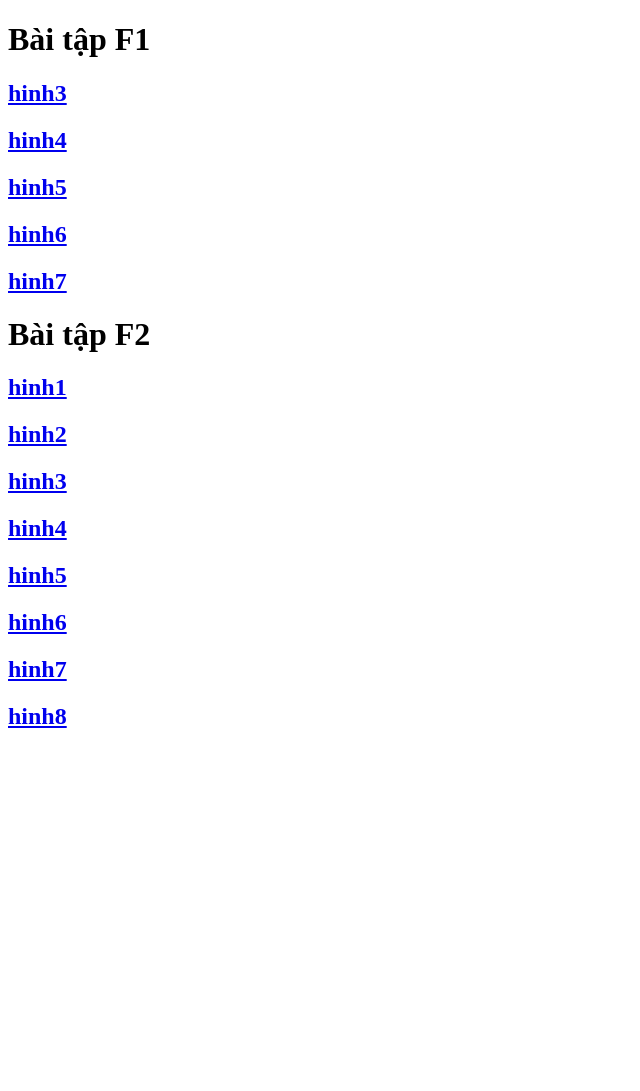
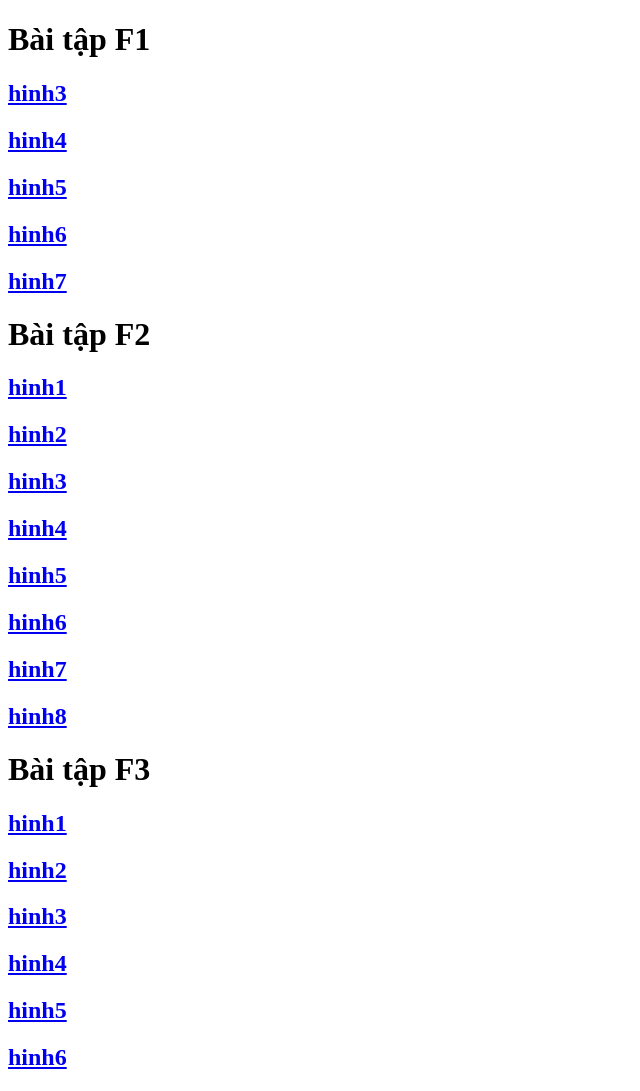
Before and after one commit to nle43687-dev/Selina.github.io, a plain HTML site: page index.html in a window 1280 px wide. Shown: the whole page, without its empty margins (0-640 px from the left). Before the commit the page ends 800 px from the top, so only its background shows below. Drawn offline with Linux system fonts and the light colour scheme.

Commit message:
Update index.html

```diff
--- a/index.html
+++ b/index.html
@@ -21,5 +21,12 @@
      <h2><a href="baitapf2/hinh6.html">hinh6</a></h2>
      <h2><a href="baitapf2/hinh7.html">hinh7</a></h2>
      <h2><a href="baitapf2/hinh8.html">hinh8</a></h2>
+      <h1>Bài tập F3</h1>
+     <h2><a href="baitapf3/hinh1.html">hinh1</a></h2>
+     <h2><a href="baitapf3/hinh2.html">hinh2</a></h2>
+     <h2><a href="baitapf3/hinh3.html">hinh3</a></h2>
+     <h2><a href="baitapf3/hinh4.html">hinh4</a></h2>
+     <h2><a href="baitapf3/hinh5.html">hinh5</a></h2>
+     <h2><a href="baitapf3/hinh6.html">hinh6</a></h2>
    </body>
 </html>
```
